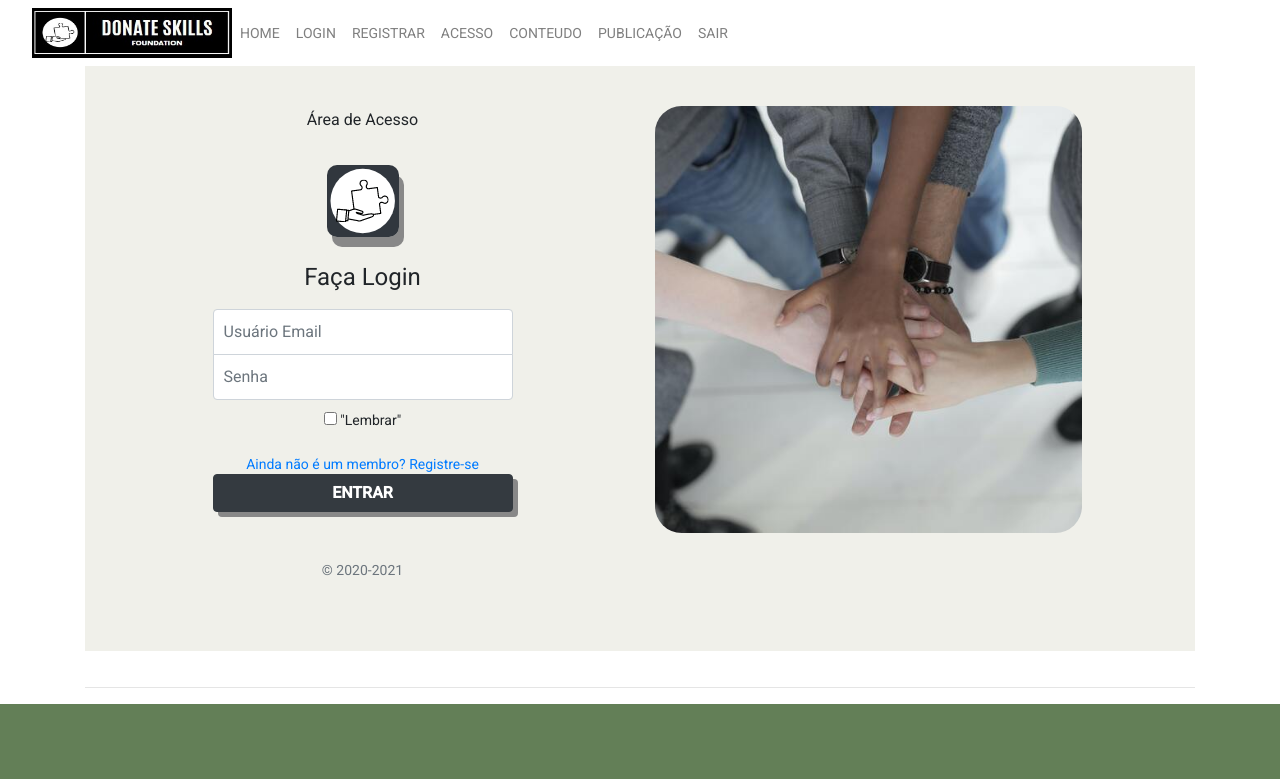
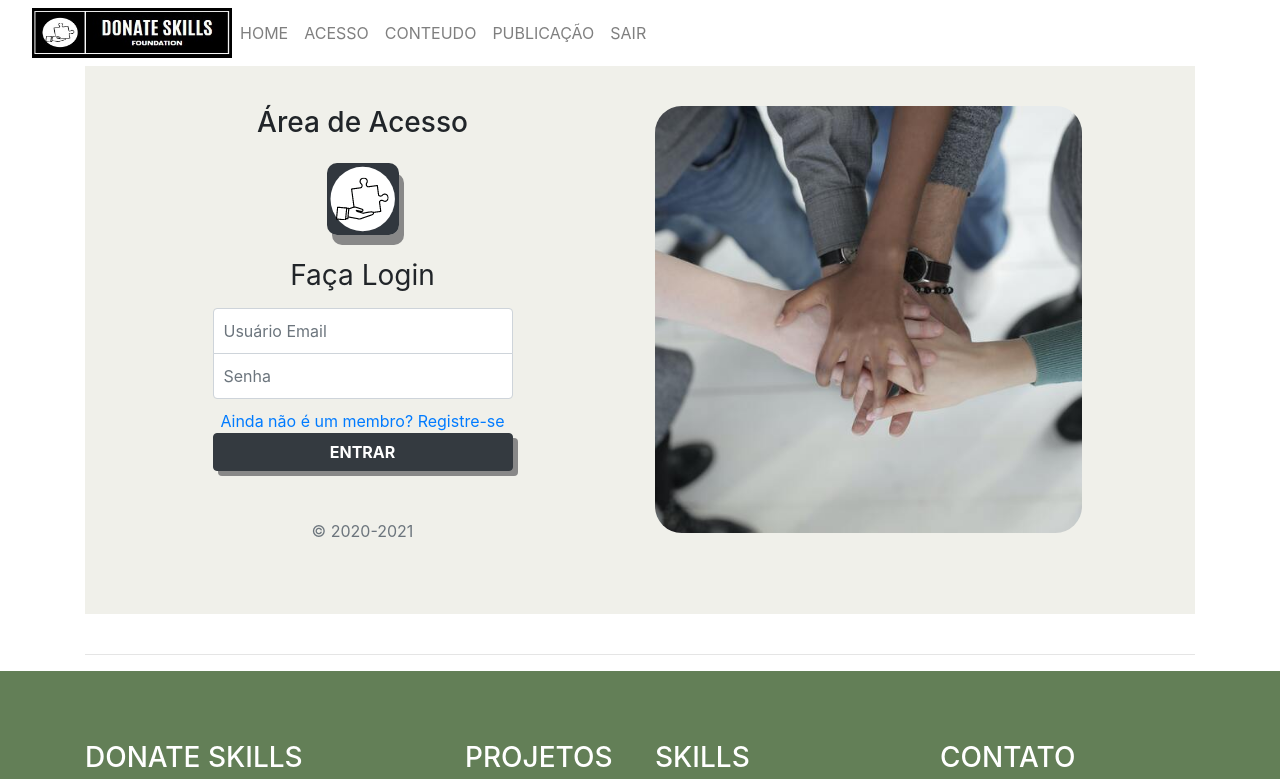
Before and after one commit to Mariotti7/ProjetoGeneration, an Angular app in the folder projetointegrador/: page /login in a window 1280 px wide. Shown: the top 779 px of the page. Built offline with nearby package versions, Linux system fonts and the light colour scheme; sample sign-in values are in the browser's storage.

Commit message:
Login & Sign Up

```diff
--- a/projetointegrador/angular.json
+++ b/projetointegrador/angular.json
@@ -24,7 +24,6 @@
               "src/assets"
             ],
             "styles": [
-              "./node_modules/@angular/material/prebuilt-themes/indigo-pink.css",
               "src/styles.css",
               "./node_modules/bootstrap/dist/css/bootstrap.min.css"
             ],
--- a/projetointegrador/src/app/login/login.component.html
+++ b/projetointegrador/src/app/login/login.component.html
@@ -13,24 +13,17 @@
                 type="email"
                 id="inputEmail"
                 class="form-control"
-                placeholder="Usuário Email"
-              />
+                name="inputEmail"
+                placeholder="Usuário Email" [(ngModel)]='userLogin.email'/>
               <label for="inputPassword" class="sr-only">Senha</label>
               <input
                 type="password"
                 id="inputPassword"
                 class="form-control"
-                placeholder="Senha"
-              />
-              <div class="checkbox mb-3">
-                <label>
-                  <input type="checkbox" value="lembrar" />
-                  "Lembrar"
-                  <div class="txt-erro"></div>
-                </label>
-              </div>
+                name="inputPassword"
+                placeholder="Senha" [(ngModel)]='userLogin.senha'/>
               <a href="">Ainda não é um membro? Registre-se</a> <i class="fa fa-unlock" aria-hidden="true"></i>
-              <button class="btn btn-warning btn-dark btn-block font-weight-bold" style="box-shadow: 5px 5px #888888" type="submit">
+              <button class="btn btn-warning btn-dark btn-block font-weight-bold" style="box-shadow: 5px 5px #888888" type="submit" (click)='entrar()'>
                 ENTRAR
               </button>
               <p class="mt-5 mb-3 text-muted text-center">© 2020-2021</p>
--- a/projetointegrador/src/app/login/login.component.ts
+++ b/projetointegrador/src/app/login/login.component.ts
@@ -1,4 +1,8 @@
 import { Component, OnInit } from '@angular/core';
+import { Router } from '@angular/router';
+import { UsuarioLogin } from '../model/UsuarioLogin';
+import { AuthService } from '../service/auth.service';
+
 
 @Component({
   selector: 'app-login',
@@ -7,12 +11,23 @@ import { Component, OnInit } from '@angular/core';
 })
 export class LoginComponent implements OnInit {
 
-  constructor() { }
+  userLogin: UsuarioLogin = new UsuarioLogin()
+
+  constructor(
+    private authService: AuthService,
+    private router: Router
+  ) { }
 
   ngOnInit(){
 
     window.scroll(0,0)
 
   }
-
+  entrar(){
+    this.authService.logar(this.userLogin).subscribe((resp: UsuarioLogin)=>{
+      this.userLogin = resp
+      localStorage.setItem('token', this.userLogin.token)
+      this.router.navigate(['/acesso'])
+    })
+  }
 }
--- a/projetointegrador/src/app/navbar/navbar.component.css
+++ b/projetointegrador/src/app/navbar/navbar.component.css
@@ -0,0 +1,3 @@
+a{
+    cursor: pointer;
+}
--- a/projetointegrador/src/app/navbar/navbar.component.html
+++ b/projetointegrador/src/app/navbar/navbar.component.html
@@ -1,32 +1,62 @@
 <nav class="navbar navbar-expand-lg navbar-light">
-  <a class="navbar-brand" href="#"></a><img src="/assets/img/logods.jpeg" style="width: 200px; height: 50px;" alt="Donate Skills">
-  <button class="navbar-toggler" type="button" data-toggle="collapse" data-target="#conteudoNavbarSuportado" aria-controls="conteudoNavbarSuportado" aria-expanded="false" aria-label="Alterna navegação">
+  <a class="navbar-brand" href="#"></a
+  ><img
+    src="/assets/img/logods.jpeg"
+    style="width: 200px; height: 50px"
+    alt="Donate Skills"
+  />
+  <button
+    class="navbar-toggler"
+    type="button"
+    data-toggle="collapse"
+    data-target="#conteudoNavbarSuportado"
+    aria-controls="conteudoNavbarSuportado"
+    aria-expanded="false"
+    aria-label="Alterna navegação"
+  >
     <span class="navbar-toggler-icon"></span>
   </button>
 
   <div class="collapse navbar-collapse" id="conteudoNavbarSuportado">
     <ul class="navbar-nav mr-auto d-flex justify-content-center">
-      <li class="nav-item ">
-        <a class="nav-link" routerLink='/home'>HOME <span class="sr-only">(página atual)</span></a>
+      <li class="nav-item">
+        <a class="nav-link" routerLink="/home"
+          >HOME <span class="sr-only">(página atual)</span></a
+        >
       </li>
+      <div *ngIf="authService.btnLogin()">
         <li class="nav-item">
-        <a class="nav-link" routerLink='/login'>LOGIN</a>
+          <a class="nav-link" routerLink="/login">LOGIN</a>
         </li>
+      </div>
+      <div *ngIf="authService.btnLogin()">
         <li class="nav-item">
-        <a class="nav-link" routerLink='/singup'>REGISTRAR</a>
+          <a class="nav-link" routerLink="/singup">REGISTRAR</a>
         </li>
+      </div>
+      <div *ngIf="authService.btnSair()">
         <li class="nav-item">
-        <a class="nav-link" routerLink='/acesso'>ACESSO</a>
+          <a class="nav-link" routerLink="/acesso">ACESSO</a>
         </li>
+      </div>
+
+      <div *ngIf="authService.btnSair()">
         <li class="nav-item">
-        <a class="nav-link" routerLink='/conteudo'>CONTEUDO</a>
+          <a class="nav-link" routerLink="/conteudo">CONTEUDO</a>
         </li>
+      </div>
+
+      <div *ngIf="authService.btnSair()">
         <li class="nav-item">
-        <a class="nav-link" routerLink='/publicacao'>PUBLICAÇÃO</a>
+          <a class="nav-link" routerLink="/publicacao">PUBLICAÇÃO</a>
         </li>
+      </div>
+
+      <div *ngIf="authService.btnSair()">
         <li class="nav-item">
-        <a class="nav-link">SAIR</a>
+          <a class="nav-link" (click)="sair()">SAIR</a>
         </li>
+      </div>
     </ul>
   </div>
 </nav>
--- a/projetointegrador/src/app/navbar/navbar.component.ts
+++ b/projetointegrador/src/app/navbar/navbar.component.ts
@@ -1,4 +1,6 @@
 import { Component, OnInit } from '@angular/core';
+import { Router } from '@angular/router';
+import { AuthService } from '../service/auth.service';
 
 @Component({
   selector: 'app-navbar',
@@ -7,9 +9,17 @@ import { Component, OnInit } from '@angular/core';
 })
 export class NavbarComponent implements OnInit {
 
-  constructor() { }
+  constructor(
+    private router: Router,
+    public authService: AuthService
+  ) { }
 
   ngOnInit(): void {
   }
 
+  sair(){
+    this.router.navigate(['/login'])
+    localStorage.clear()
+  }
+
 }
--- a/projetointegrador/src/app/service/auth.service.ts
+++ b/projetointegrador/src/app/service/auth.service.ts
@@ -12,10 +12,32 @@ export class AuthService {
   constructor(private http: HttpClient) { }
 
   logar(userLogin:UsuarioLogin){
-    return this.http.post('http://localhost:8080/usuario/logar', userLogin)
+    return this.http.post('http://localhost:8082/usuario/logar', userLogin)
   }
 
   cadastrar(usuario: UsuarioModelo){
-    return this.http.post('http://localhost:9001/usuario/cadastrar', usuario)
+    return this.http.post('http://localhost:8082/usuario/cadastrar', usuario)
   }
-}
+
+  btnSair(){
+    let ok = false
+    let token = localStorage.getItem('token')
+
+    if(token != null){
+      ok = true
+    }
+    return ok
+    }
+
+
+  btnLogin(){
+    let ok = false
+    let token = localStorage.getItem('token')
+
+    if(token == null){
+      ok = true
+    }
+    return ok
+    }
+
+  }
```
Lines whose indentation alone changed are shown as unchanged.
